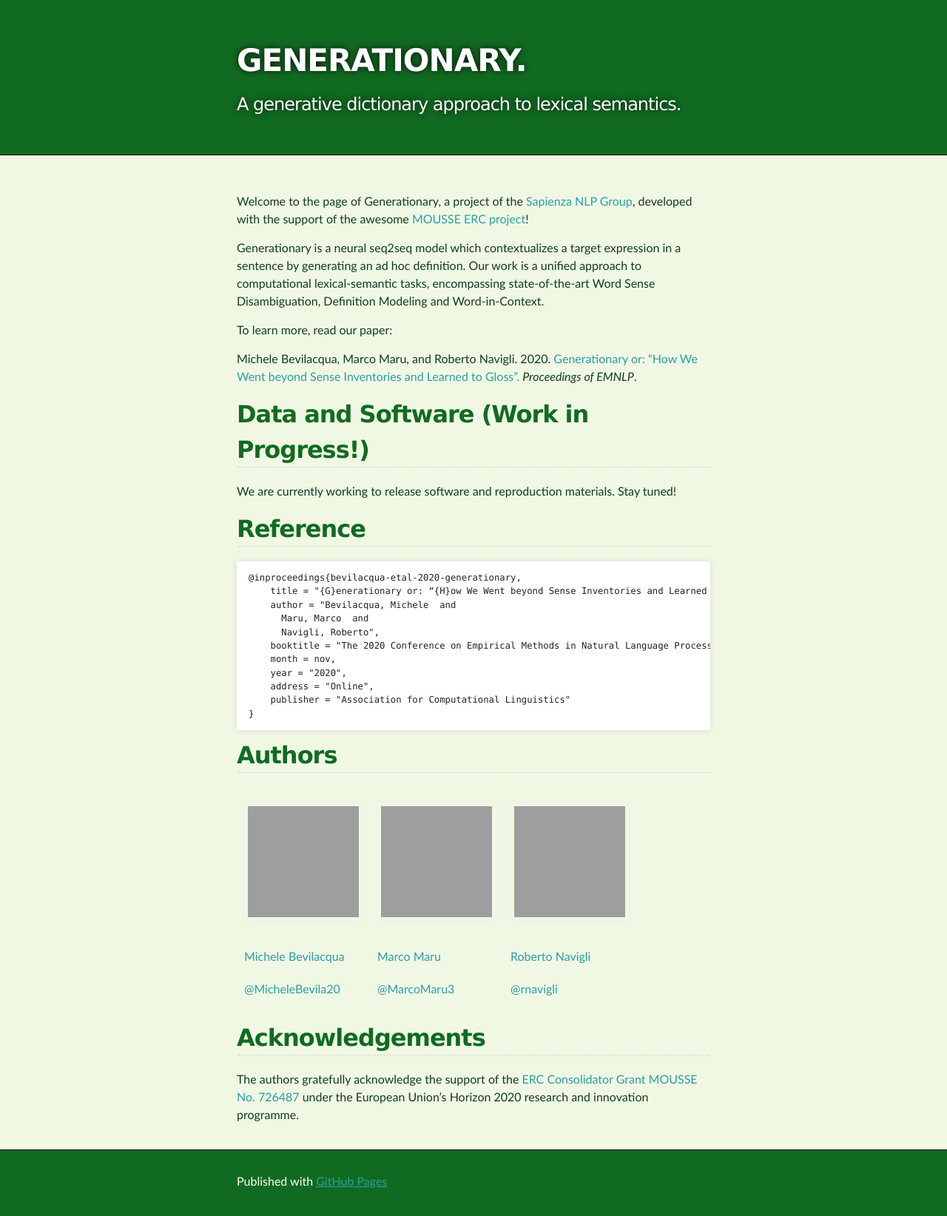
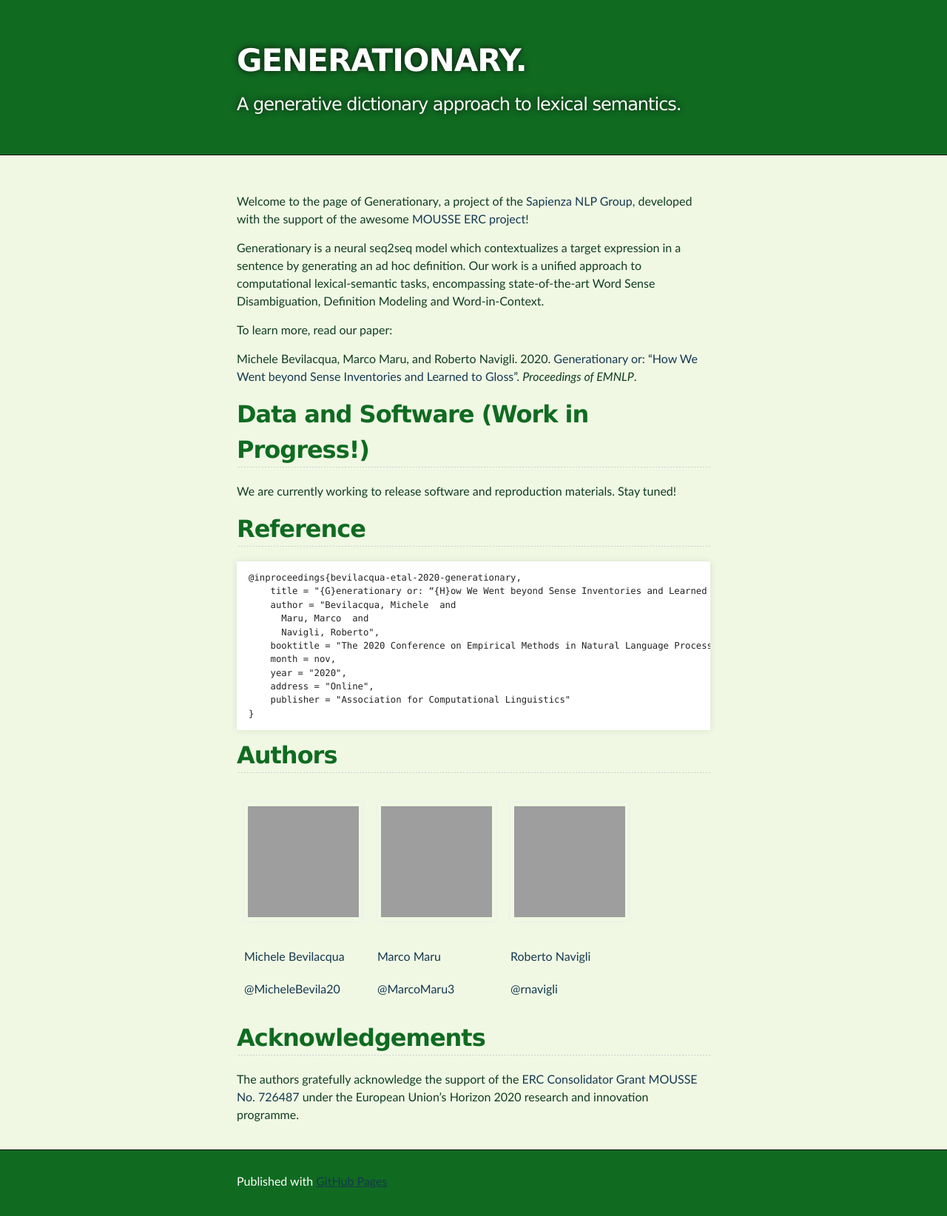
Before and after one commit to mbevila/generationary_web, a Jekyll site: the page built from index.md, in a window 1280 px wide. Shown: the whole page at 74% size. Built offline with Jekyll 4.4.1, drawn with Linux system fonts in a browser that asks for light colours; grey boxes are pictures that could not be loaded.

Commit message:
Update jekyll-theme-slate.scss

```diff
--- a/_sass/jekyll-theme-slate.scss
+++ b/_sass/jekyll-theme-slate.scss
@@ -100,7 +100,7 @@ footer p {
 /* hyperlink color */
 a {
   text-decoration: none;
-  color: #2A9FA4;
+  color: #14394E;
   text-shadow: none;
 
   transition: color 0.5s ease;
```
